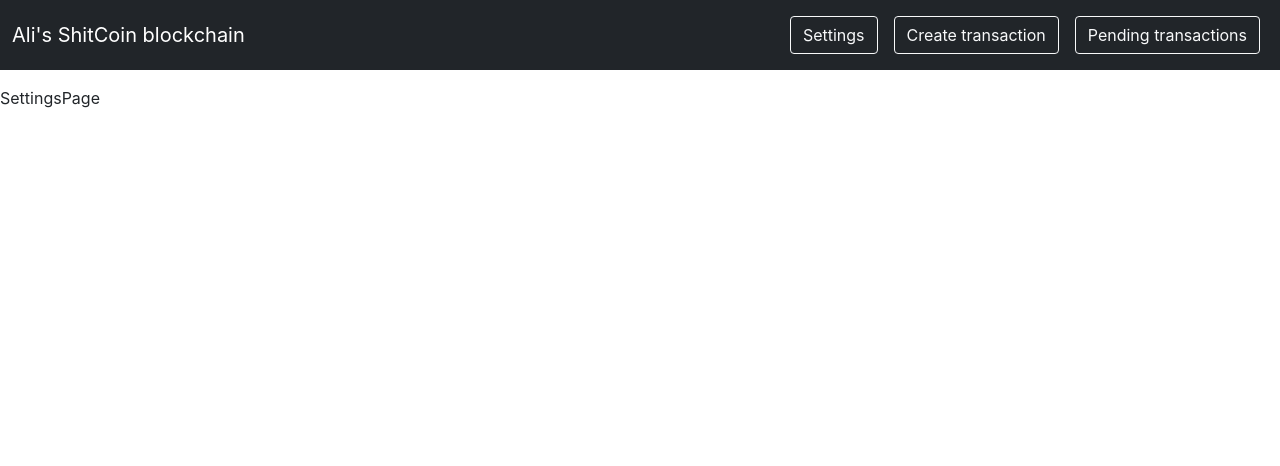
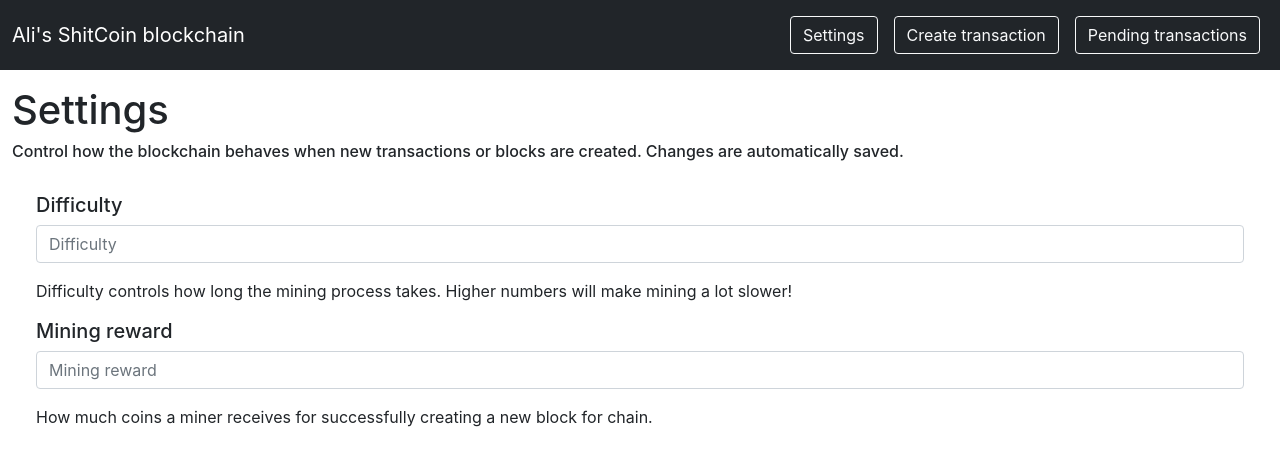
Before and after one commit to Ali-Oliaee/simple-blockchain, a React (Create React App) app: page /settings in a window 1280 px wide. Shown: the top 466 px of the page. Built offline with nearby package versions, Linux system fonts and the light colour scheme.

Commit message:
create settings page

```diff
--- a/src/App.js
+++ b/src/App.js
@@ -1,4 +1,5 @@
 import "bootstrap/dist/css/bootstrap.min.css";
+import { Container } from "react-bootstrap";
 import { BrowserRouter } from "react-router-dom";
 import Header from "./components/header";
 import MainRouter from "./routes";
@@ -7,7 +8,9 @@ function App() {
   return (
     <BrowserRouter>
       <Header />
-      <MainRouter />
+      <Container fluid>
+        <MainRouter />
+      </Container>
     </BrowserRouter>
   );
 }
--- a/src/pages/settings/index.js
+++ b/src/pages/settings/index.js
@@ -1,5 +1,33 @@
+import { Container, Form } from "react-bootstrap";
+
 function SettingsPage() {
-  return <div>SettingsPage</div>;
+  return (
+    <div className="settings-page">
+      <h1>Settings</h1>
+      <h6>
+        Control how the blockchain behaves when new transactions or blocks are
+        created. Changes are automatically saved.
+      </h6>
+      <Container fluid className="p-4">
+        <h5>Difficulty</h5>
+        <Form.Control className="mb-3" type="number" placeholder="Difficulty" />
+        <p>
+          Difficulty controls how long the mining process takes. Higher numbers
+          will make mining a lot slower!
+        </p>
+        <h5>Mining reward</h5>
+        <Form.Control
+          className="mb-3"
+          type="number"
+          placeholder="Mining reward"
+        />
+        <p>
+          How much coins a miner receives for successfully creating a new block
+          for chain.
+        </p>
+      </Container>
+    </div>
+  );
 }
 
 export default SettingsPage;
```
